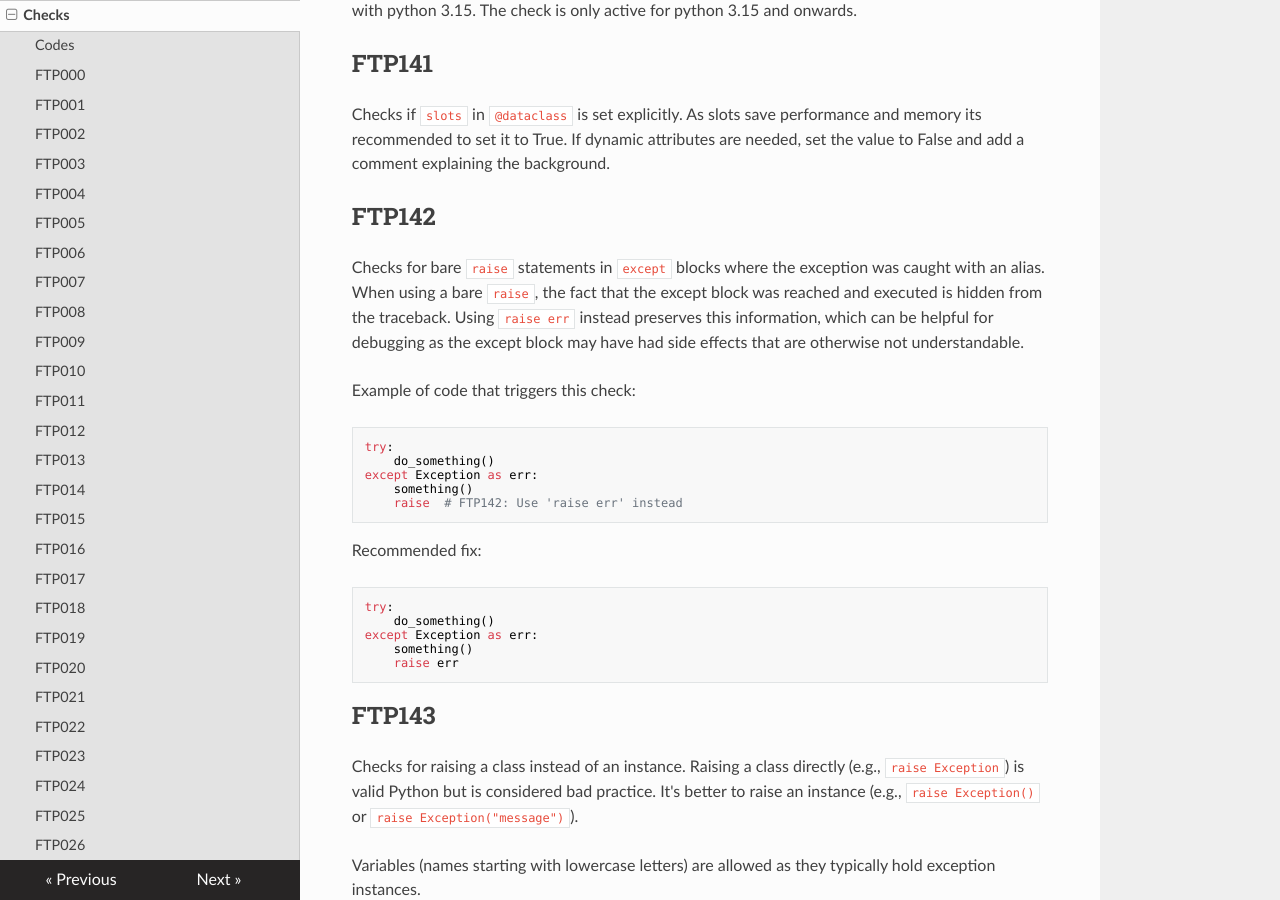
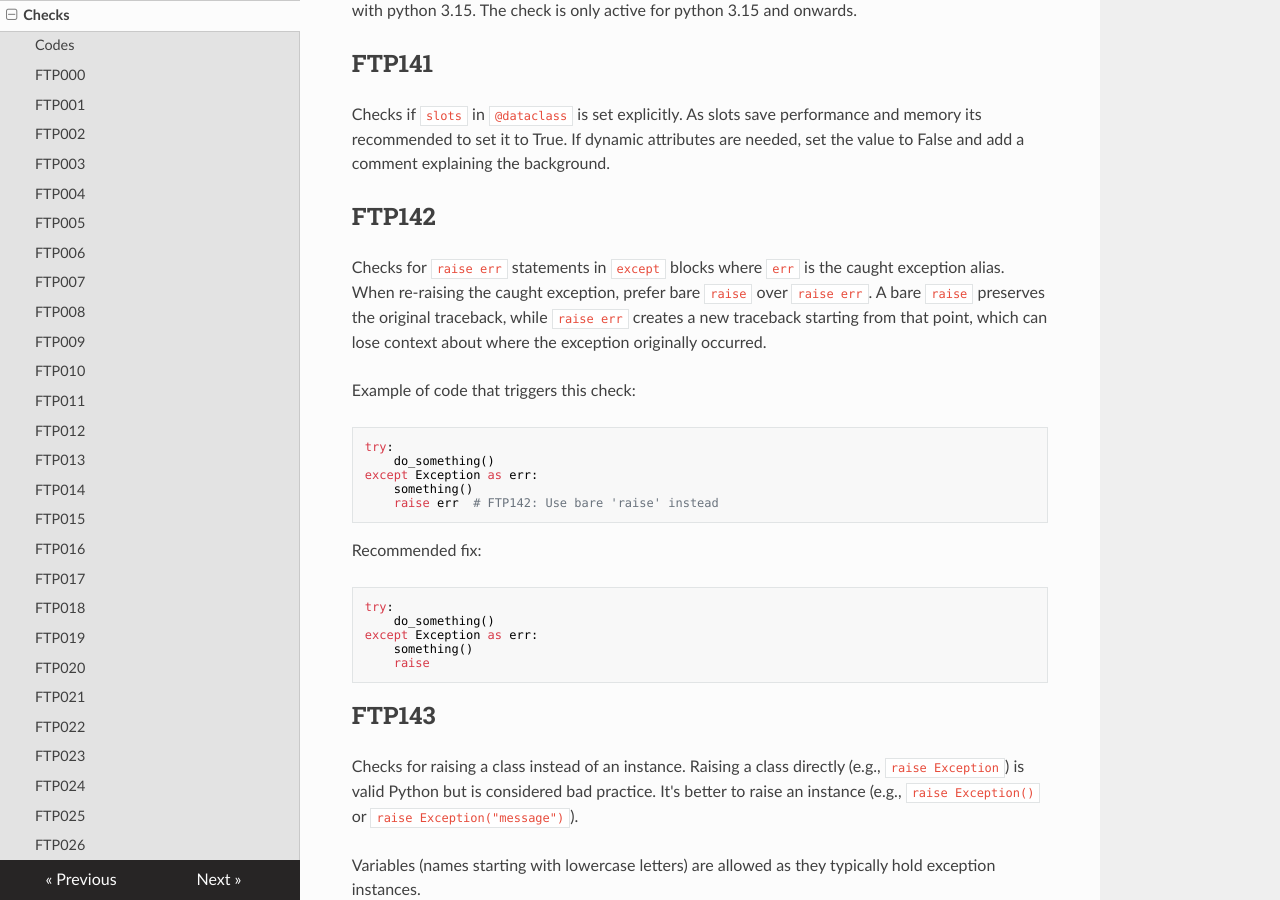
Before and after one commit to SAP/flake8-tergeo, an MkDocs documentation site: the page built from docs/checks.md, in a window 1280 px wide and 900 px high, scrolled down 18411 px. Built offline with MkDocs 1.6.1, drawn with Linux system fonts in a browser that asks for light colours; nearby versions of some CDN libraries.

Commit message:
Fix FTP142 (#325)

````diff
--- a/docs/checks.md
+++ b/docs/checks.md
@@ -630,10 +630,10 @@ As slots save performance and memory its recommended to set it to True.
 If dynamic attributes are needed, set the value to False and add a comment explaining the background.
 
 ## FTP142
-Checks for bare `raise` statements in `except` blocks where the exception was caught with an alias.
-When using a bare `raise`, the fact that the except block was reached and executed is hidden from
-the traceback. Using `raise err` instead preserves this information, which can be helpful for
-debugging as the except block may have had side effects that are otherwise not understandable.
+Checks for `raise err` statements in `except` blocks where `err` is the caught exception alias.
+When re-raising the caught exception, prefer bare `raise` over `raise err`.
+A bare `raise` preserves the original traceback, while `raise err` creates a new traceback
+starting from that point, which can lose context about where the exception originally occurred.
 
 Example of code that triggers this check:
 ```python
@@ -641,7 +641,7 @@ try:
     do_something()
 except Exception as err:
     something()
-    raise  # FTP142: Use 'raise err' instead
+    raise err  # FTP142: Use bare 'raise' instead
 ```
 
 Recommended fix:
````
Also changed, not shown: other parts of docs/checks.md (+1 -1 lines), news/+57d22004.fix.md (added, +2 -0 lines), 3 other files.
